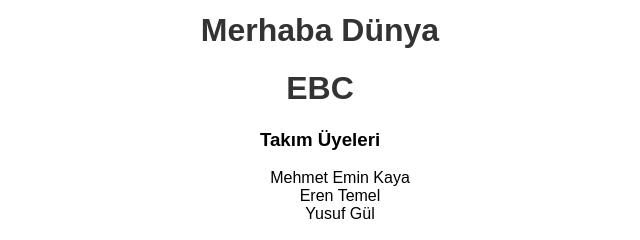
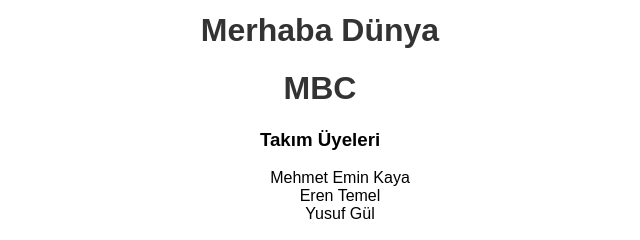
Before and after one commit to yazilimmuhendisligi75-rgb/yazilimmuhendisligiodev1, a plain HTML site: page index.html in a window 1280 px wide. Shown: the part 146-386 px from the top of the page, 320-960 px from the left. Drawn offline with Linux system fonts and the light colour scheme.

Commit message:
feature dalında degisiklik yapildi mbc eklendi

```diff
--- a/index.html
+++ b/index.html
@@ -9,7 +9,7 @@
     <div class="container">
         <h1>İNDEX</h1>
         <h1>Merhaba Dünya</h1>
-        <h1>EBC</h1>
+        <h1>MBC</h1>
         <div id="team-members">
             <h3>Takım Üyeleri</h3>
             <ul>
```
